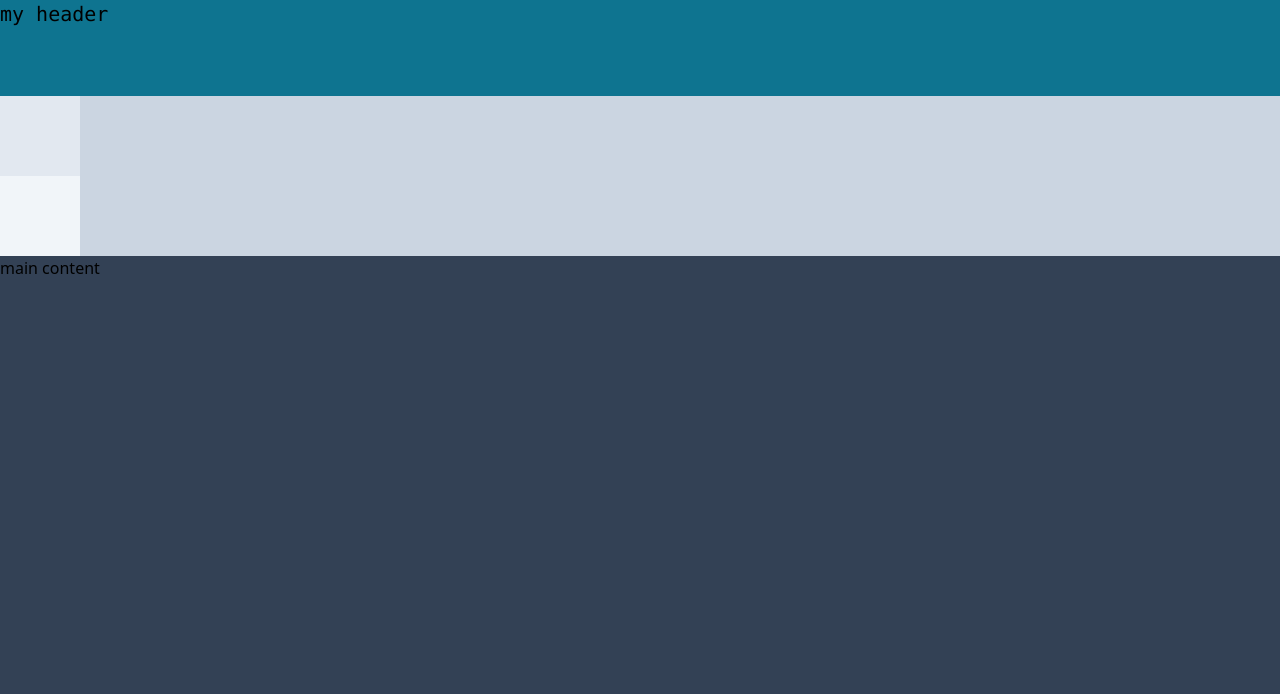
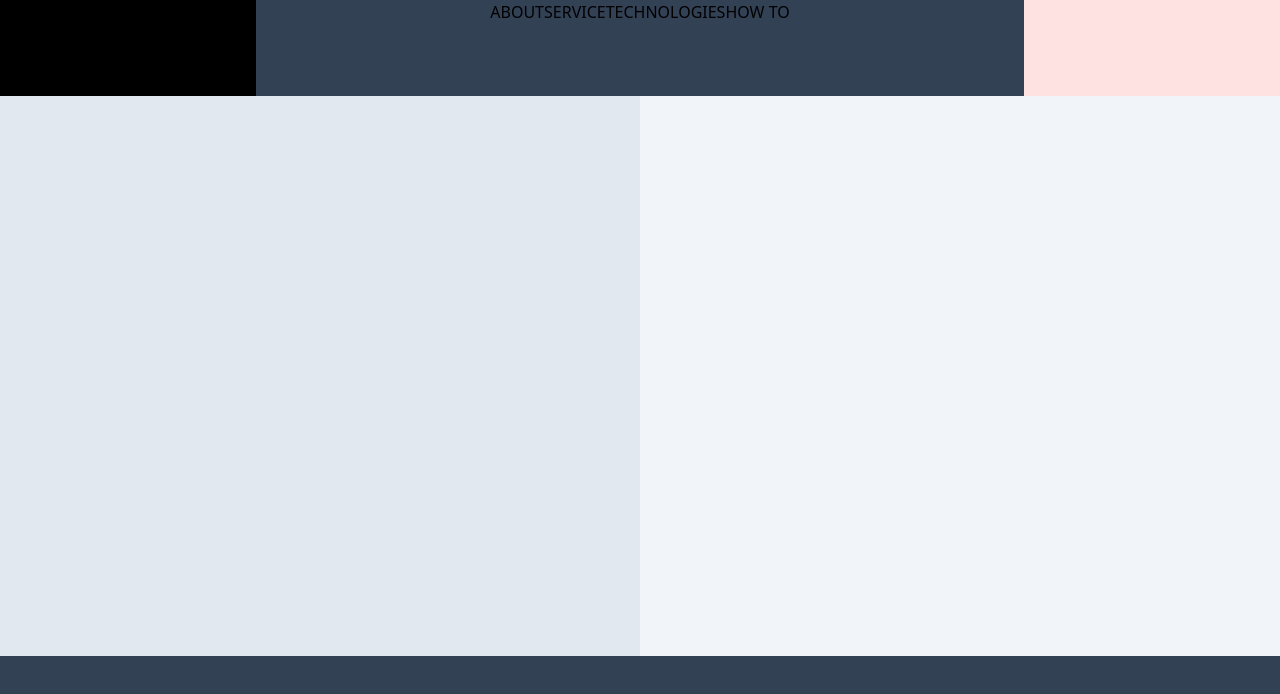
Before and after one commit to radlarabi/hydra, a Next.js app: page / in a window 1280 px wide. Shown: the top 694 px of the page. Built offline with nearby package versions, Linux system fonts and the light colour scheme.

Commit message:
add nav bar

```diff
--- a/src/components/Header.jsx
+++ b/src/components/Header.jsx
@@ -1,11 +1,23 @@
 'use client'
-
+import { useState } from "react";
+import NavBar from "@/nav/NavBare";
 export default function Header(){
     return(
-    <>
-        <div className="font-mono text-xl h-24 bg-cyan-700">
-            my header
+        <div className="flex h-24 bg-cyan700 justify-between">
+            <div className="logo bg-black w-[50vw] lg:w-[20vw]">
+            </div>
+
+            <NavBar/>
+
+            <div className="log bg-red-100 w-[50vw] lg:w-[20vw]">
+                <div className="login">
+
+                </div>
+
+                <div className="signUp">
+
+                </div>
+            </div>
         </div>
-    </>
-    )
+    );
 }
--- a/src/components/Landing.jsx
+++ b/src/components/Landing.jsx
@@ -2,13 +2,12 @@
 import Image from "next/image"
 export default function Landing(){
     return(
-        <>
-            <div className="landing">
-                <div className="main_title bg-slate-300">
-                    <div className="title bg-slate-200 w-20 h-20">
+        <div className="landing lg:h-[70vh] h-40vh bg-slate-400 ">
+            <div className="main_title flex flex-col lg:flex-row justify-between">
+                <div className="title bg-slate-200 h-[40vh] w-[100vw] lg:h-[70vh]">
 
                 </div>
-                    <div className="imageVr bg-slate-100 w-20 h-20">
+                <div className="imageVr bg-slate-100 h-[40vh] w-[100vw] lg:h-[70vh]">
                     {/* <Image
                         src="/assets/Mask_group.png"
                         width={200}
@@ -16,8 +15,6 @@ export default function Landing(){
                     /> */}
                 </div>
             </div>
-                main content
         </div>
-        </>
-    )
+    );
 }
--- /dev/null
+++ b/src/nav/NavBare.jsx
@@ -0,0 +1,19 @@
+'use client'
+import { useState } from "react";
+export default function NavBar(){
+    const items = ["ABOUT", "SERVICE", "TECHNOLOGIES", "HOW TO"];
+
+    return (
+        <div className="bg-white hidden lg:block w-[15vw] lg:w-[40vw] h-24">
+            <ul className="flex items-center justify-between place-content-center">
+                {
+                    items.map((item, index) =>(
+                        <li key={index} className="text-gray-800 text-sm">
+                            {item}
+                        </li>
+                    ))
+                }
+            </ul>
+        </div>
+        );
+    }
```
Also changed, not shown: public/assets/Hydra.png (added). Lines whose indentation alone changed are shown as unchanged.
